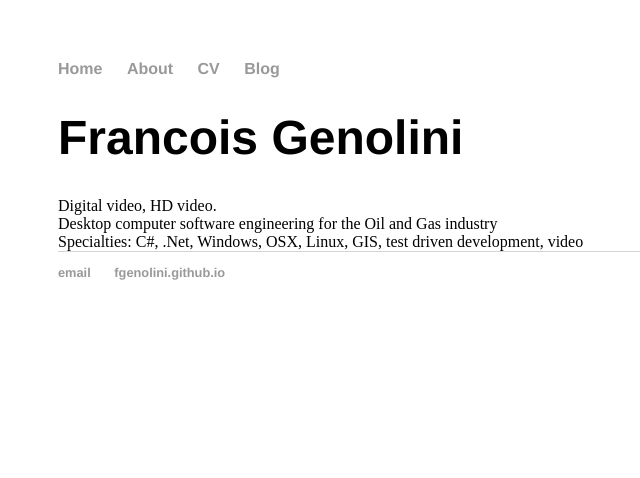
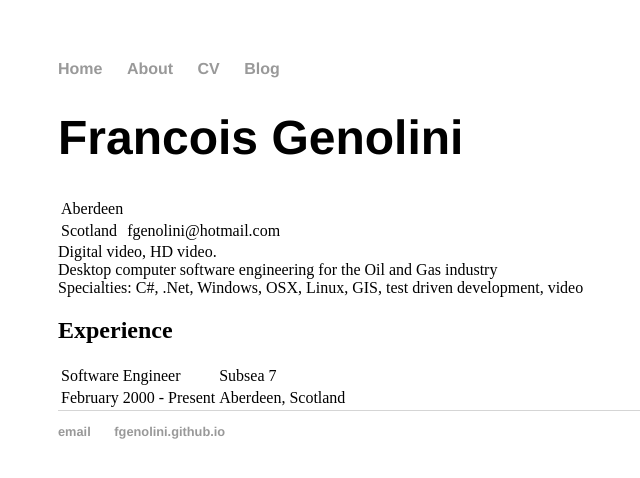
Before and after one commit to fgenolini/fgenolini.github.io, a Jekyll site: the page built from cv/index.html, in a window 1280 px wide. Shown: the top 478 px of the page, without its empty margins (134-774 px from the left). Built offline with Jekyll 4.4.1, drawn with Linux system fonts in a browser that asks for light colours.

Commit message:
Added current job to CV

```diff
--- a/cv/index.html
+++ b/cv/index.html
@@ -3,6 +3,16 @@ layout: default
 title: Francois Genolini
 ---
 <h1>Francois Genolini</h1>
+<table>
+  <tr>
+    <td>Aberdeen</td>
+    <td></td>
+  </tr>
+  <tr>
+    <td>Scotland</td>
+    <td>fgenolini@hotmail.com</td>
+  </tr>
+</table>
 <div>
 Digital video, HD video.
 </div>
@@ -12,3 +22,14 @@ Desktop computer software engineering for the Oil and Gas industry
 <div>
 Specialties: C#, .Net, Windows, OSX, Linux, GIS, test driven development, video
 </div>
+<h2>Experience</h2>
+<table>
+  <tr>
+    <td>Software Engineer</td>
+    <td>Subsea 7</td>
+  </tr>
+  <tr>
+    <td>February 2000 - Present</td>
+    <td>Aberdeen, Scotland</td>
+  </tr>
+</table>
```
